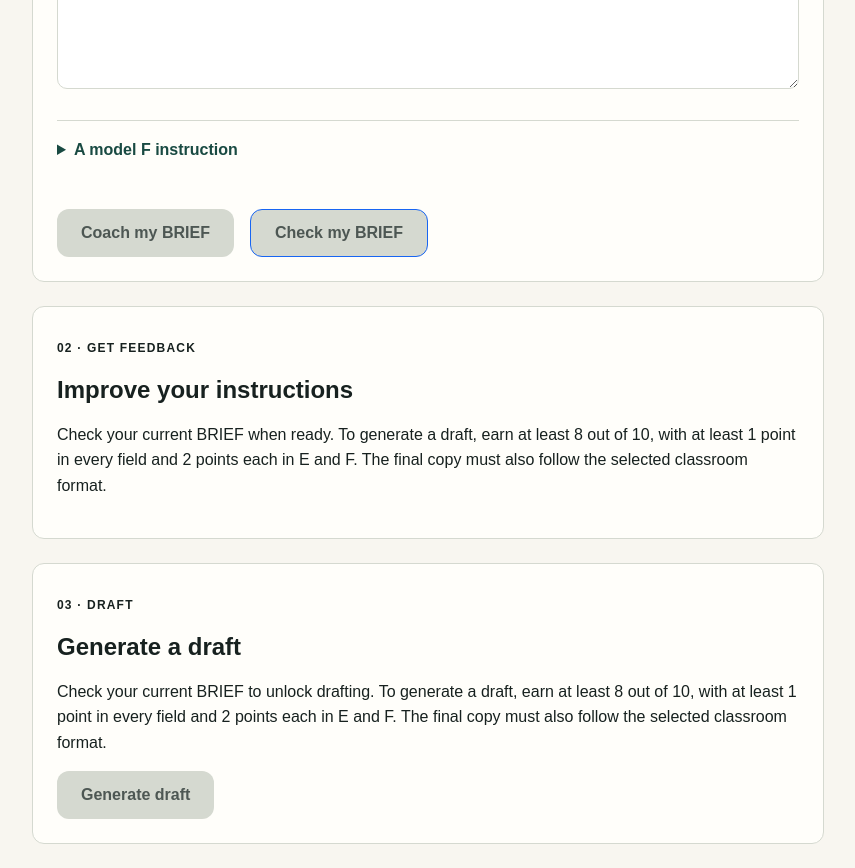
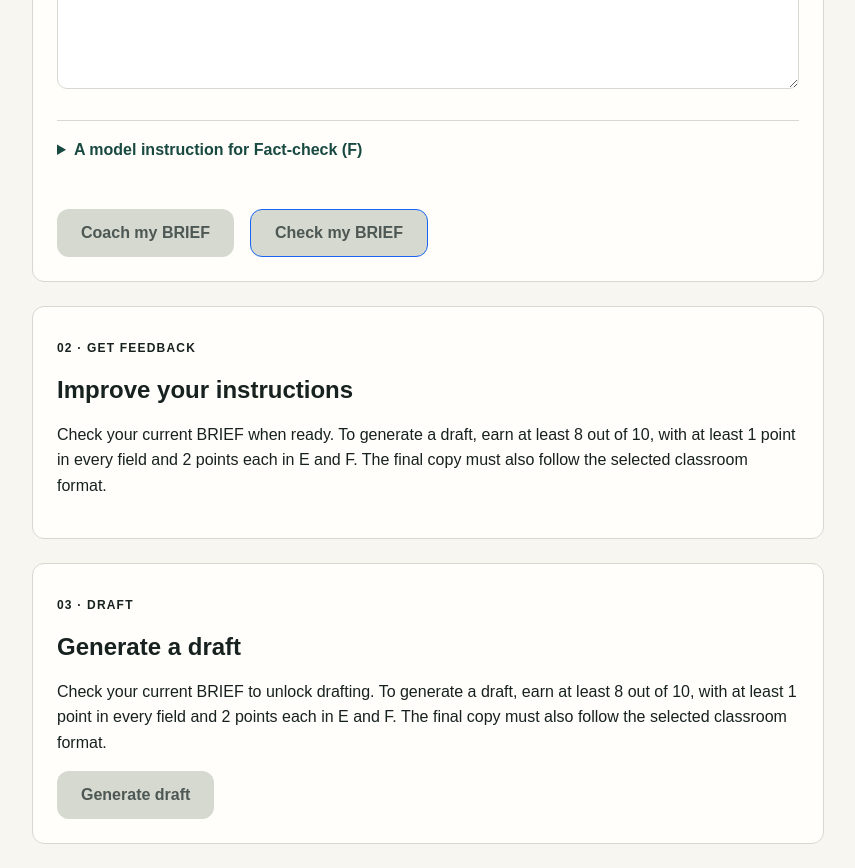
Before and after one commit to imranmazid09/gemini-tutor, a website with bundled scripts: page public/index.html in a window 1280 px wide. Shown: the part 2680-3548 px from the top of the page, without its empty margins (384-1239 px from the left). Built offline with nearby package versions, Linux system fonts and the light colour scheme.

Commit message:
Clarify Fact-check model instruction label

```diff
--- a/public/index.html
+++ b/public/index.html
@@ -36,7 +36,7 @@
         <p id="outputHint" class="hint">These are classroom formats, not official platform limits.</p>
         <p class="small">Choosing a platform and message type fills Output format in E automatically. Changing either choice replaces your format edits and requires a new rubric check. Write your own communication objective.</p>
         <div id="fields"></div>
-        <details><summary>A model F instruction</summary><p id="modelF"></p><p class="small">Adapt it, then carry out the check on the draft.</p></details>
+        <details><summary>A model instruction for Fact-check (F)</summary><p id="modelF"></p><p class="small">Adapt it, then carry out the check on the draft.</p></details>
         <div class="actions"><button type="button" id="coach">Coach my BRIEF</button><button type="button" id="grade" class="secondary">Check my BRIEF</button></div>
       </section>
       <section id="feedback" class="card" aria-labelledby="feedbackTitle"><p class="eyebrow">02 · Get feedback</p><h2 id="feedbackTitle">Improve your instructions</h2><p id="readiness">Complete your BRIEF, then get feedback. Retries carry no penalty.</p><div id="feedbackOutput"></div></section>
```
